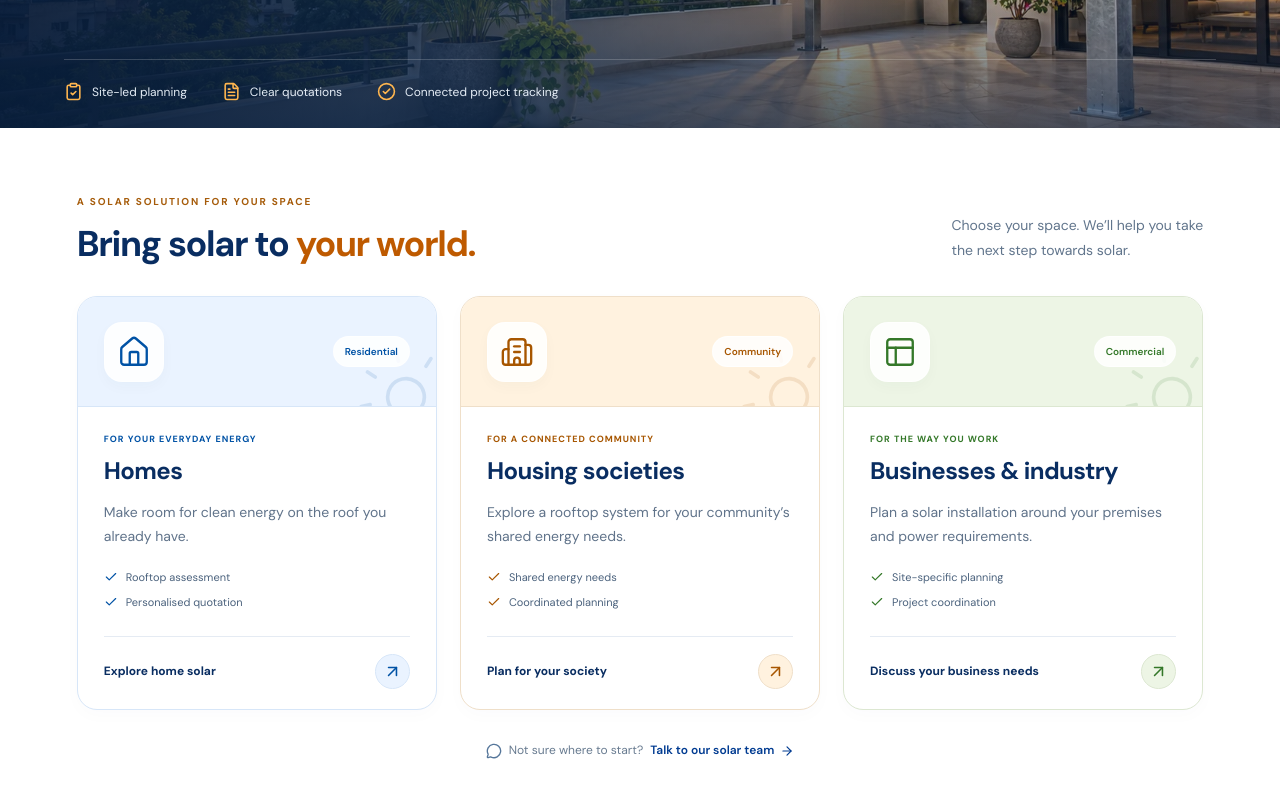
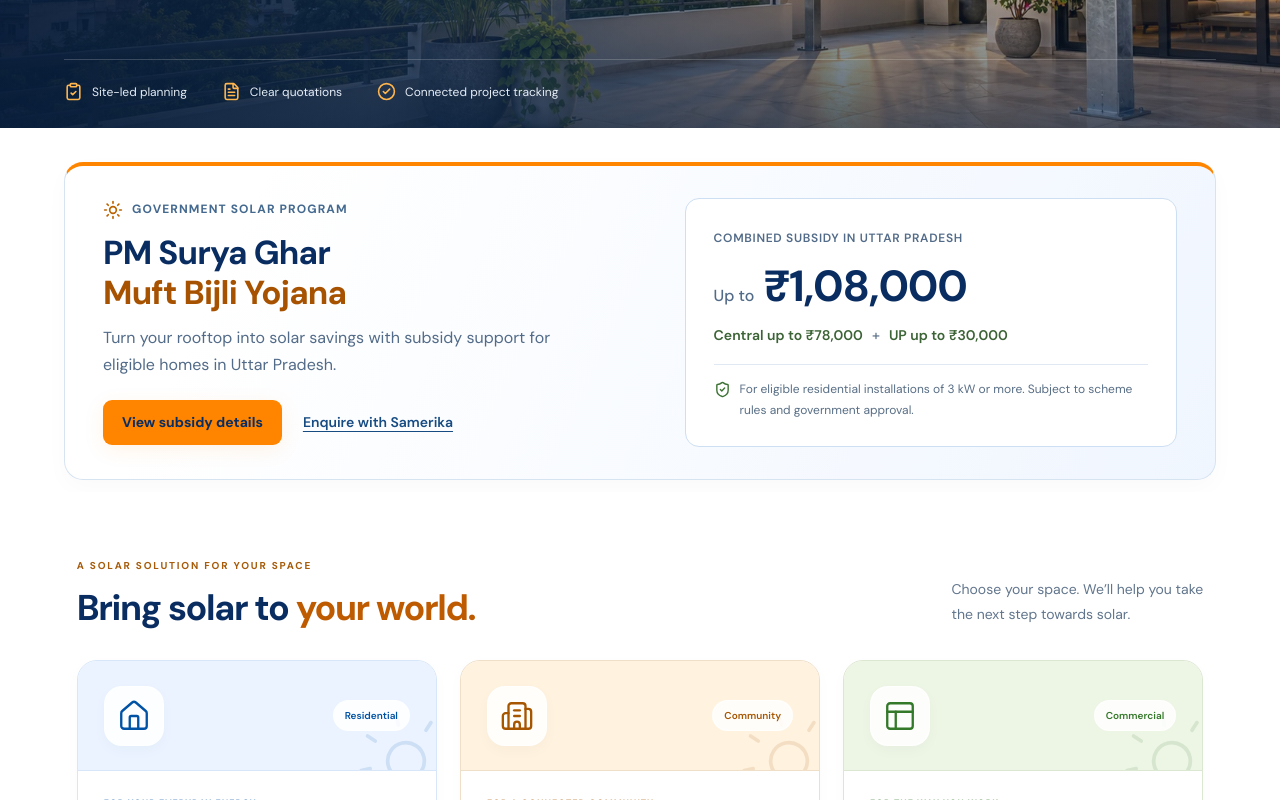
Before and after one commit to intoxiagmb-crypto/samerika, a Next.js app: page / in a window 1280 px wide. Shown: the part 640-1440 px from the top of the page. Built offline with nearby package versions, Linux system fonts and the light colour scheme.

Commit message:
Feature PM Surya Ghar subsidy on the homepage

```diff
--- /dev/null
+++ b/app/home-subsidy.css
@@ -0,0 +1,22 @@
+.sh-subsidy{padding:34px max(5%,calc((100vw - 1280px)/2)) 12px;background:#fff}
+.sh-subsidy-card{display:grid;grid-template-columns:1.1fr 1fr;align-items:center;gap:40px;padding:32px 38px;border:1px solid #d6e3f1;border-top:4px solid #ff8500;border-radius:19px;background:linear-gradient(115deg,#fff 15%,#f0f6ff);box-shadow:0 8px 25px #092d6106}
+.sh-subsidy-label{display:flex;align-items:center;gap:9px;color:#44698f;font-size:12px;font-weight:650;letter-spacing:1.1px;line-height:1.6}
+.sh-subsidy-label svg{color:#ba6300;flex-shrink:0}
+.sh-subsidy-copy h2{margin:13px 0 11px;color:#092d61;font-size:clamp(26px,2.6vw,36px);font-weight:650;letter-spacing:-.8px;line-height:1.2}
+.sh-subsidy-copy h2>span{display:block;color:#a75200}
+.sh-subsidy-copy>p{max-width:480px;margin:0;color:#526b88;font-size:16px;line-height:1.7}
+.sh-subsidy-actions{display:flex;align-items:center;flex-wrap:wrap;gap:13px 21px;margin-top:22px}
+.sh-subsidy-actions>.sh-button{font-size:14px;min-height:44px;padding:12px 18px}
+.sh-subsidy-actions>a:last-child{display:inline-flex;align-items:center;min-height:44px;color:#174c83;font-weight:600;font-size:14px;text-decoration:underline;text-underline-offset:4px}
+.sh-subsidy-amount{padding:26px 28px;border:1px solid #cddff2;border-radius:14px;background:#fff;min-width:0}
+.sh-subsidy-amount>span{font-size:12px;line-height:1.6;letter-spacing:.7px;font-weight:600;color:#526b88}
+.sh-subsidy-amount>strong{display:block;font-size:clamp(32px,3.4vw,46px);letter-spacing:-1.2px;line-height:1.3;color:#092d61;margin:9px 0}
+.sh-subsidy-amount>strong small{font-size:16px;font-weight:500;letter-spacing:0;color:#526b88}
+.sh-subsidy-amount>p{display:flex;flex-wrap:wrap;gap:5px 9px;margin:0;color:#3b6335;font-size:14px;font-weight:600;line-height:1.7}
+.sh-subsidy-amount>p>span{color:#74859a}
+.sh-subsidy-condition{display:flex;align-items:flex-start;gap:9px;border-top:1px solid #e0e9f3;padding-top:14px;margin-top:17px;color:#586e85;font-size:12px;line-height:1.7}
+.sh-subsidy-condition svg{flex-shrink:0;margin-top:2px;color:#3d7334}
+.sh-subsidy a:focus-visible{outline:3px solid #0073c8;outline-offset:4px}
+@media(max-width:1000px){.sh-subsidy-card{gap:25px;padding:27px}.sh-subsidy-amount{padding:23px}.sh-subsidy-amount>strong{font-size:36px}}
+@media(max-width:700px){.sh-subsidy{padding:25px 6% 8px}.sh-subsidy-card{grid-template-columns:1fr;gap:22px;padding:23px;border-radius:16px}.sh-subsidy-label{font-size:11px;letter-spacing:.7px}.sh-subsidy-copy h2{font-size:28px}.sh-subsidy-copy>p{font-size:15px}.sh-subsidy-actions{gap:7px 17px;margin-top:17px}.sh-subsidy-amount{padding:20px}.sh-subsidy-amount>strong{font-size:38px}.sh-subsidy-amount>span{font-size:11px}.sh-subsidy-condition{margin-top:14px;padding-top:12px}}
+@media(max-width:380px){.sh-subsidy-card{padding:19px}.sh-subsidy-copy h2{font-size:26px}.sh-subsidy-amount{padding:17px}.sh-subsidy-amount>strong{font-size:33px}.sh-subsidy-amount>p{font-size:13px}}
--- a/app/page.tsx
+++ b/app/page.tsx
@@ -7,6 +7,7 @@ import Link from 'next/link';
 import SolarPlanner from '@/components/solar-planner';
 import { ArrowRight, ArrowUpRight, Building2, Check, CheckCircle2, ClipboardCheck, FileText, House, Leaf, MessageCircle, Minus, PanelsTopLeft, Plus, ShieldCheck, Sun, Users, Clock3, Headphones, BriefcaseBusiness } from 'lucide-react';
 import './home.css';
+import './home-subsidy.css';
 
 const offerings = [
   { title: 'Homes', icon: House, property: 'Residential', description: 'Make room for clean energy on the roof you already have.', note: 'For your everyday energy', className: 'home', category: 'Residential', features: ['Rooftop assessment', 'Personalised quotation'], cta: 'Explore home solar' },
@@ -26,7 +27,7 @@ const journey = [
   { title: 'Stay connected, beyond setup', text: 'Keep handover documents together, follow recorded milestones and reach out for support.', icon: Headphones, label: 'Handover & support', detail: 'Your team stays within reach.' },
 ];
 const faqs = [
-  ['How do I get started with Samerika Power?', 'Send an enquiry with your name, mobile number, email and site location. Our company staff will contact you to understand your requirements and discuss the next steps. You do not need an account to enquire.'],
+  ['How do I get started with Samerika Power?', 'Send an enquiry with your name, mobile number and city. Our company staff will contact you to understand your requirements and discuss the next steps. You do not need an account to enquire.'],
   ['Which solar system is right for my property?', 'The right system depends on your electricity use, available rooftop space and site conditions. Share your requirement first; the team confirms the design and capacity after assessing your site.'],
   ['What will my solar quotation include?', 'Your quotation can include the selected panels, inverter, accessories and services, along with quantities, applicable taxes, pricing and terms. Review the proposed scope with the team before proceeding.'],
   ['Can I track my application and installation?', 'Yes. Your project workspace shows the milestones recorded by the company team. Application stages and installation progress are tracked separately, with status dates and references where available. Government application updates are recorded manually.'],
@@ -45,6 +46,23 @@ export default function HomePage() {
       <div className="sh-hero-shade"/>
       <div className="sh-hero-content"><span className="sh-eyebrow"><span/> SOLAR POWER. EVERYDAY POSSIBILITIES.</span><h1 id="home-title">A brighter future.<br/>Starts on <span>your roof.</span></h1><p>Make your move to solar with a team that connects every step—from your first enquiry to installation.</p><div className="sh-hero-actions"><Link href="/enquiry" className="sh-button sh-primary">Let’s talk solar <ArrowRight size={19}/></Link><a href="#solutions" className="sh-hero-link">Explore our solutions <ArrowUpRight size={18}/></a></div><div className="sh-hero-promise"><ShieldCheck size={19}/><span>Your rooftop. Your requirements. A plan built around you.</span></div></div>
       <div className="sh-hero-bottom"><span><ClipboardCheck size={19}/> Site-led planning</span><span><FileText size={19}/> Clear quotations</span><span><CheckCircle2 size={19}/> Connected project tracking</span></div>
+    </section>
+
+    <section className="sh-subsidy" id="solar-subsidy" aria-labelledby="subsidy-heading">
+      <div className="sh-subsidy-card">
+        <div className="sh-subsidy-copy">
+          <span className="sh-subsidy-label"><Sun size={20} aria-hidden="true"/> GOVERNMENT SOLAR PROGRAM</span>
+          <h2 id="subsidy-heading">PM Surya Ghar <span>Muft Bijli Yojana</span></h2>
+          <p>Turn your rooftop into solar savings with subsidy support for eligible homes in Uttar Pradesh.</p>
+          <div className="sh-subsidy-actions"><Link href="/programs" className="sh-button sh-primary">View subsidy details</Link><Link href="/enquiry?property=Residential&program=pm-surya-ghar">Enquire with Samerika</Link></div>
+        </div>
+        <div className="sh-subsidy-amount">
+          <span>COMBINED SUBSIDY IN UTTAR PRADESH</span>
+          <strong><small>Up to</small> ₹1,08,000</strong>
+          <p>Central up to ₹78,000 <span aria-hidden="true">+</span> UP up to ₹30,000</p>
+          <div className="sh-subsidy-condition"><ShieldCheck size={17} aria-hidden="true"/><span>For eligible residential installations of 3 kW or more. Subject to scheme rules and government approval.</span></div>
+        </div>
+      </div>
     </section>
 
     <section className="sh-section sh-solutions" id="solutions" aria-labelledby="solutions-heading">
```
